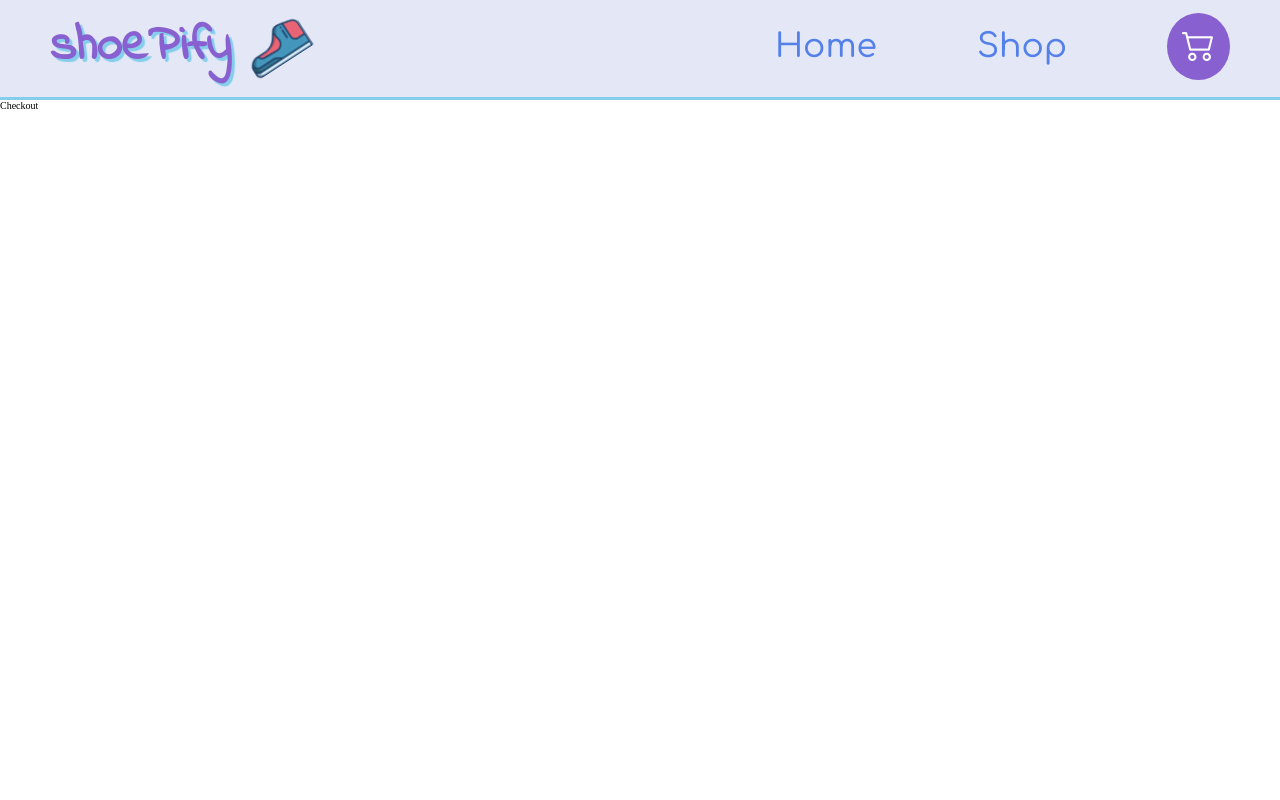
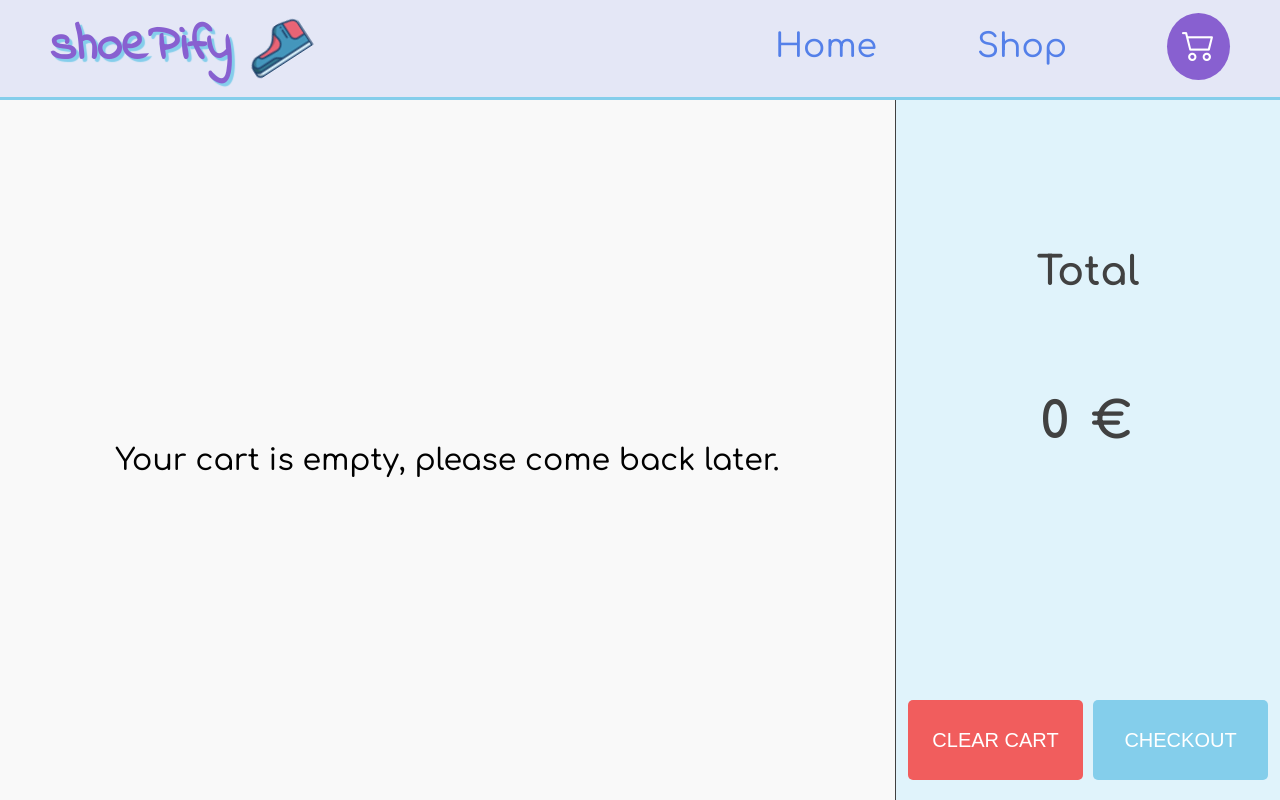
Before and after one commit to Frederic-Ferreira/shoepify-app, a React (Vite) app: page /checkout in a window 1280 px wide. Built offline with nearby package versions, Linux system fonts and the light colour scheme.

Commit message:
checkout implementations . . .

```diff
--- a/src/App.jsx
+++ b/src/App.jsx
@@ -1,5 +1,6 @@
 import { useState, useEffect } from 'react';
 import { Route, Routes, useLocation } from 'react-router-dom';
+
 import Header from './components/Header';
 import { CartDropdown } from './components/CartDropdown';
 import Home from './components/Home';
@@ -14,7 +15,6 @@ function App() {
   const [slide, setSlide] = useState('');
 
   let location = useLocation();
-  let total = 0;
 
   const toggleShowCart = () => {
     showCart === '0' ? setShowCart('1') : setShowCart('0');
@@ -60,7 +60,6 @@ function App() {
         animation={slide}
         event={toggleShowCart}
         shoes={shoeListCart}
-        total={total}
       />
       <div style={{ opacity: showCart }} id="arrow"></div>
       <Routes>
@@ -75,7 +74,10 @@ function App() {
             />
           }
         />
-        <Route path="/checkout" element={<Checkout />} />
+        <Route
+          path="/checkout"
+          element={<Checkout shoeList={shoeListCart} />}
+        />
       </Routes>
     </div>
   );
--- a/src/components/CartDropdown.jsx
+++ b/src/components/CartDropdown.jsx
@@ -1,13 +1,8 @@
 import { Link } from 'react-router-dom';
 import uniqid from 'uniqid';
 
-export function CartDropdown({
-  shoes,
-  total,
-  event,
-  animation,
-  opacity,
-}) {
+export function CartDropdown({ shoes, event, animation, opacity }) {
+  let total = 0;
   return (
     <div
       style={{ animation: animation, opacity: opacity }}
--- a/src/components/Checkout.jsx
+++ b/src/components/Checkout.jsx
@@ -1,5 +1,63 @@
-function Checkout() {
-  return <div>Checkout</div>;
+import { useEffect, useState } from 'react';
+
+function Checkout({ shoeList }) {
+  const [showList, setShowlist] = useState(false);
+
+  useEffect(() => {
+    shoeList.length !== 0 ? setShowlist(true) : setShowlist(false);
+  }, [shoeList]);
+
+  let total = 0;
+
+  return (
+    <div id="checkout">
+      <div
+        className={
+          showList === true ? 'items-list' : 'items-list message'
+        }
+      >
+        {showList && (
+          <ul>
+            {shoeList.map((shoe) => {
+              total += shoe.price * shoe.quantity;
+              return (
+                <li>
+                  <img src={shoe.images.ppl} alt="shoe image" />
+                  <h2>{shoe.name}</h2>
+                  <h1>{shoe.price + ' €'}</h1>
+                  <div className="row-wrapper">
+                    <i // onClick={handleClickRemoveQuantity}
+                      className="bi minus bi-dash-circle-fill" // data-shoe={shoe.name}
+                    ></i>
+                    <p>{shoe.quantity}</p>
+                    <i // onClick={handleClickAddQuantity}
+                      className="bi plus bi-plus-circle-fill" // data-shoe={shoe.name}
+                    ></i>
+                  </div>
+                  <i class="bi bi-x-circle"></i>
+                </li>
+              );
+            })}
+          </ul>
+        )}
+        {!showList && (
+          <p>Your cart is empty, please come back later.</p>
+        )}
+      </div>
+      <div id="total-checkout">
+        <h2>Total</h2>
+        <h1>{total} €</h1>
+        <div className="column-wrapper">
+          <button id="checkout-close" type="button">
+            Clear Cart
+          </button>
+          <button id="checkout-payment" type="button">
+            Checkout
+          </button>
+        </div>
+      </div>
+    </div>
+  );
 }
 
 export default Checkout;
--- a/src/components/Overlay.jsx
+++ b/src/components/Overlay.jsx
@@ -21,7 +21,7 @@ export function Overlay({
 
   const handleClickRemoveQuantity = (e) => {
     let quantity = shoeQuantity;
-    quantity--;
+    quantity !== 0 ? quantity-- : quantity;
     setShoeQuantity(quantity);
     removeQuantity(e);
   };
--- a/src/components/Shop.jsx
+++ b/src/components/Shop.jsx
@@ -32,11 +32,13 @@ function Shop({ addToCart, setShoeList, shoeList }) {
 
   const handleRemoveQuantity = (e) => {
     const shoeName = e.target.dataset.shoe;
-    const newShoeList = shoeList.map((shoe) =>
-      shoe.name === shoeName
-        ? { ...shoe, quantity: shoe.quantity - 1 }
-        : shoe
-    );
+    const newShoeList = shoeList.map((shoe) => {
+      if (shoe.name === shoeName)
+        return shoe.quantity !== 0
+          ? { ...shoe, quantity: shoe.quantity - 1 }
+          : shoe;
+      else return shoe;
+    });
 
     setShoeList(newShoeList);
   };
--- a/src/sass/main.scss
+++ b/src/sass/main.scss
@@ -616,6 +616,136 @@ body {
   }
 }
 
+/* --------- CHECKOUT --------- */
+
+#checkout {
+  height: calc(100vh - 10rem);
+  display: flex;
+  font-family: 'Comfortaa', sans-serif;
+
+  .message {
+    align-items: center;
+    justify-content: center;
+    font-size: 3rem;
+  }
+
+  .items-list {
+    @include flexColumn();
+    background-color: rgb(249, 249, 249);
+    width: 70%;
+    border-right: 1px solid rgb(65, 65, 65);
+    padding: 5rem 7rem 3rem 7rem;
+    overflow: scroll;
+
+    li {
+      @include flexBetween();
+      margin-bottom: 2rem;
+      font-weight: 500;
+      font-size: 1.5rem;
+      background-color: white;
+      border: 1px solid black;
+      padding: 1rem;
+      border-radius: 10px;
+      position: relative;
+
+      img {
+        height: 100px;
+        width: 100px;
+      }
+
+      h1 {
+        letter-spacing: 0.2rem;
+        margin-right: 15rem;
+      }
+
+      .row-wrapper {
+        @include flexCenter();
+        font-size: 2rem;
+        gap: 1.5rem;
+        position: absolute;
+        right: 1rem;
+      }
+
+      .bi {
+        font-size: 2.5rem;
+        color: $darker-blue;
+
+        &:hover {
+          color: $darker-purple;
+        }
+      }
+
+      .bi-x-circle {
+        font-size: 3.3rem;
+        color: $btn-close;
+        position: absolute;
+        right: -5rem;
+
+        &:hover {
+          color: #fd8282;
+        }
+      }
+    }
+  }
+
+  #total-checkout {
+    @include flexColumn();
+    align-items: center;
+    gap: 10rem;
+    background-color: #e0f3fb;
+    padding: 15rem 0 2rem 0;
+    width: 30%;
+    color: rgb(65, 65, 65);
+
+    h2 {
+      font-size: 4rem;
+    }
+
+    h1 {
+      font-size: 5rem;
+      letter-spacing: 0.33rem;
+    }
+
+    .column-wrapper {
+      @include flexCenter();
+      gap: 1rem;
+      margin-top: auto;
+
+      button {
+        height: 8rem;
+        width: 17.5rem;
+        text-transform: uppercase;
+        font-size: 2rem;
+        border: none;
+        border-radius: 5px;
+        color: white;
+
+        &:hover {
+          cursor: pointer;
+        }
+      }
+
+      #checkout-close {
+        background-color: $btn-close;
+
+        &:hover {
+          background-color: #fd8282;
+          color: black;
+        }
+      }
+
+      #checkout-payment {
+        background-color: $light-blue;
+
+        &:hover {
+          background-color: #a6d9ee;
+          color: $darker-purple;
+        }
+      }
+    }
+  }
+}
+
 /* --------- ANIMATIONS --------- */
 
 @keyframes slide-in {
```
